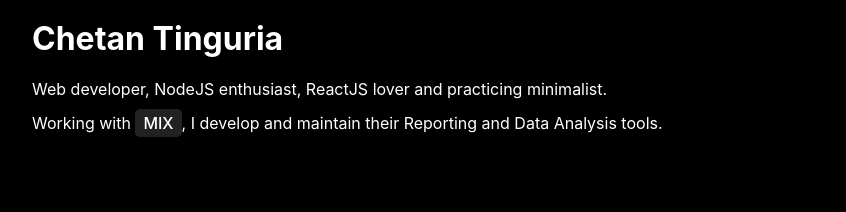
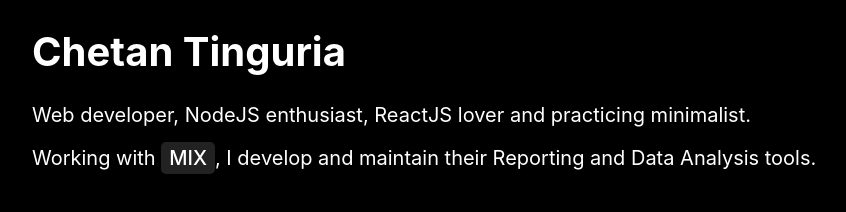
Before and after one commit to cdtinguria/ctinguria.dev, a plain HTML site: page index.html in a window 1280 px wide. Shown: the whole page, without its empty margins (224-1070 px from the left). Drawn offline with Linux system fonts and the light colour scheme.

Commit message:
change in font-size of few elements

```diff
--- a/app.css
+++ b/app.css
@@ -26,8 +26,16 @@ body {
   font-weight: 500;
   background-color: #222;
 }
+p {
+  font-size: 1.25rem;
+}
 p a {
   outline: none;
   color: inherit;
   text-decoration: none;
 }
+h1 {
+  font-size: 2.5rem;
+  font-weight: bold;
+  line-height: 1.25;
+}
```
